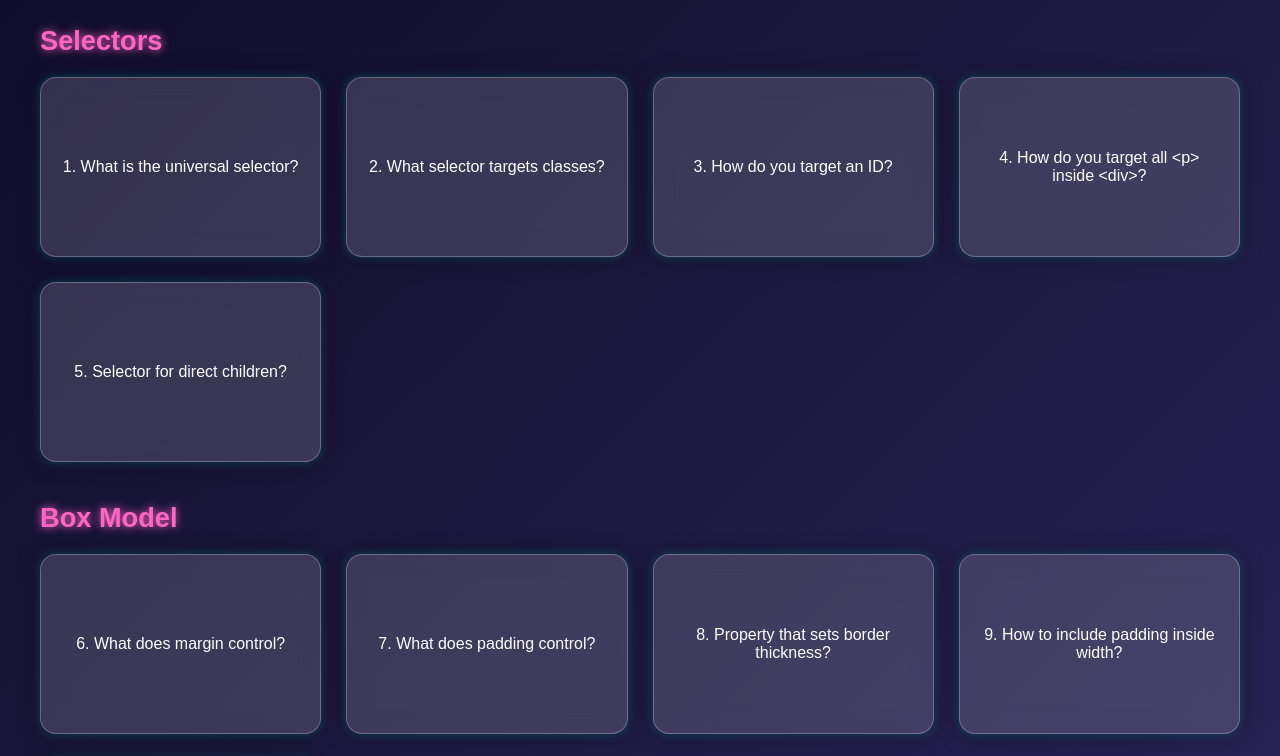
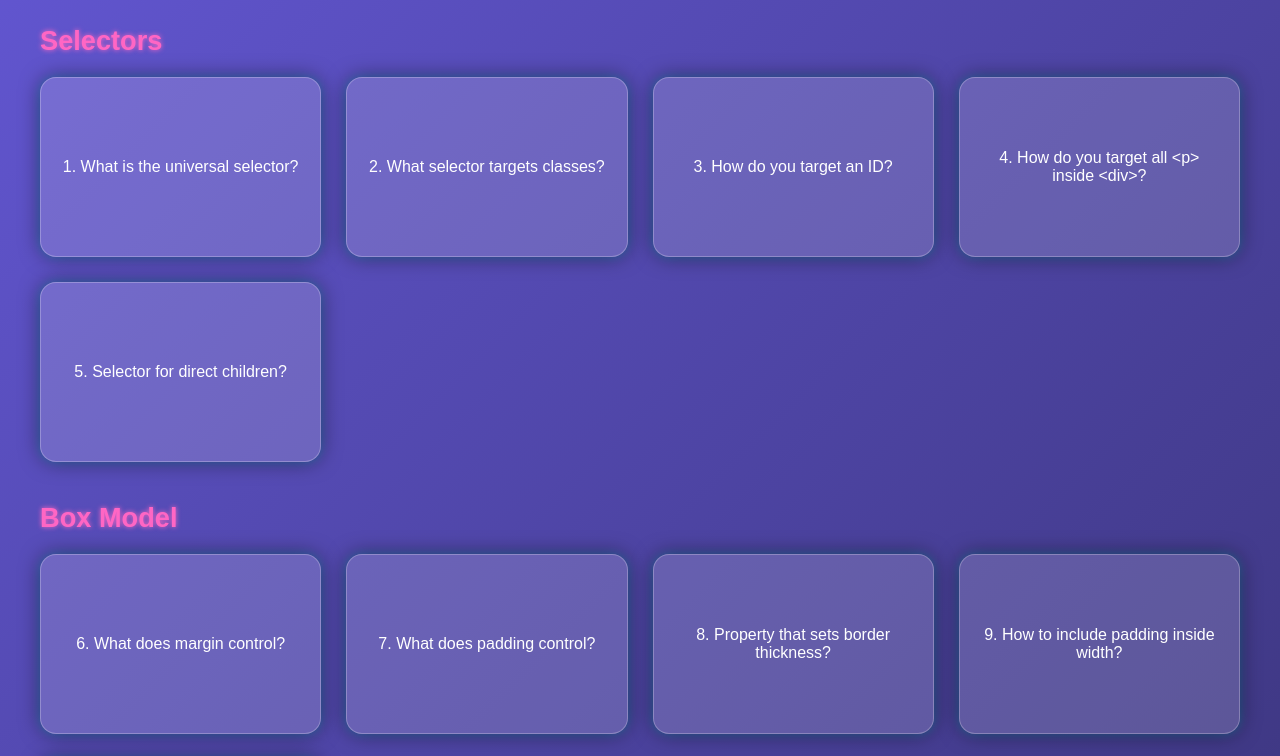
Before and after one commit to acekamaa/quiz-app, a plain HTML site: page index.html in a window 1280 px wide. Shown: the part 125-881 px from the top of the page. Drawn offline with Linux system fonts and the light colour scheme.

Commit message:
Version 1.0 - ready MVP

```diff
--- a/style.css
+++ b/style.css
@@ -1,6 +1,6 @@
 body {
         font-family: "Poppins", sans-serif;
-        background: linear-gradient(135deg, #0f0c29, #302b63, #24243e);
+        background: linear-gradient(135deg, #6357d3, #302b63, #24243e);
         padding: 40px;
         margin: 0;
         color: white;
@@ -19,7 +19,7 @@ body {
         margin: 40px 0 20px;
         font-size: 1.7rem;
         color: #ff66c4;
-        text-shadow: 0 0 8px #ff66c4;
+        text-shadow: 0 0 5px #ff66c4;
     }
 
     .grid {
@@ -68,7 +68,7 @@ body {
 
         /* Glassmorphism */
         background: rgba(255, 255, 255, 0.15);
-        backdrop-filter: blur(12px);
+        /* backdrop-filter: blur(12px); */
         border: 1px solid rgba(255, 255, 255, 0.25);
         box-shadow: 0 0 20px rgba(0,0,0,0.5), 0 0 10px #00eaff55;
     }
```
